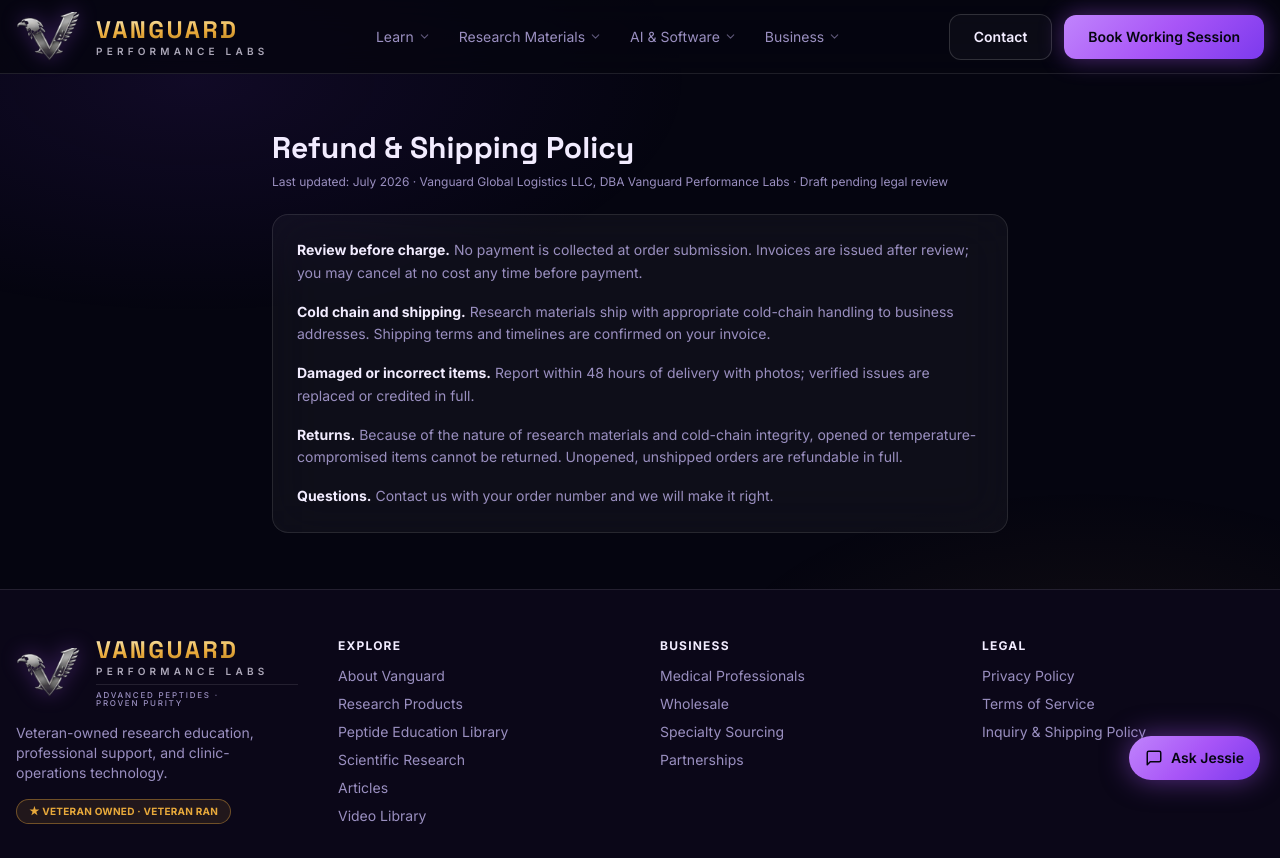
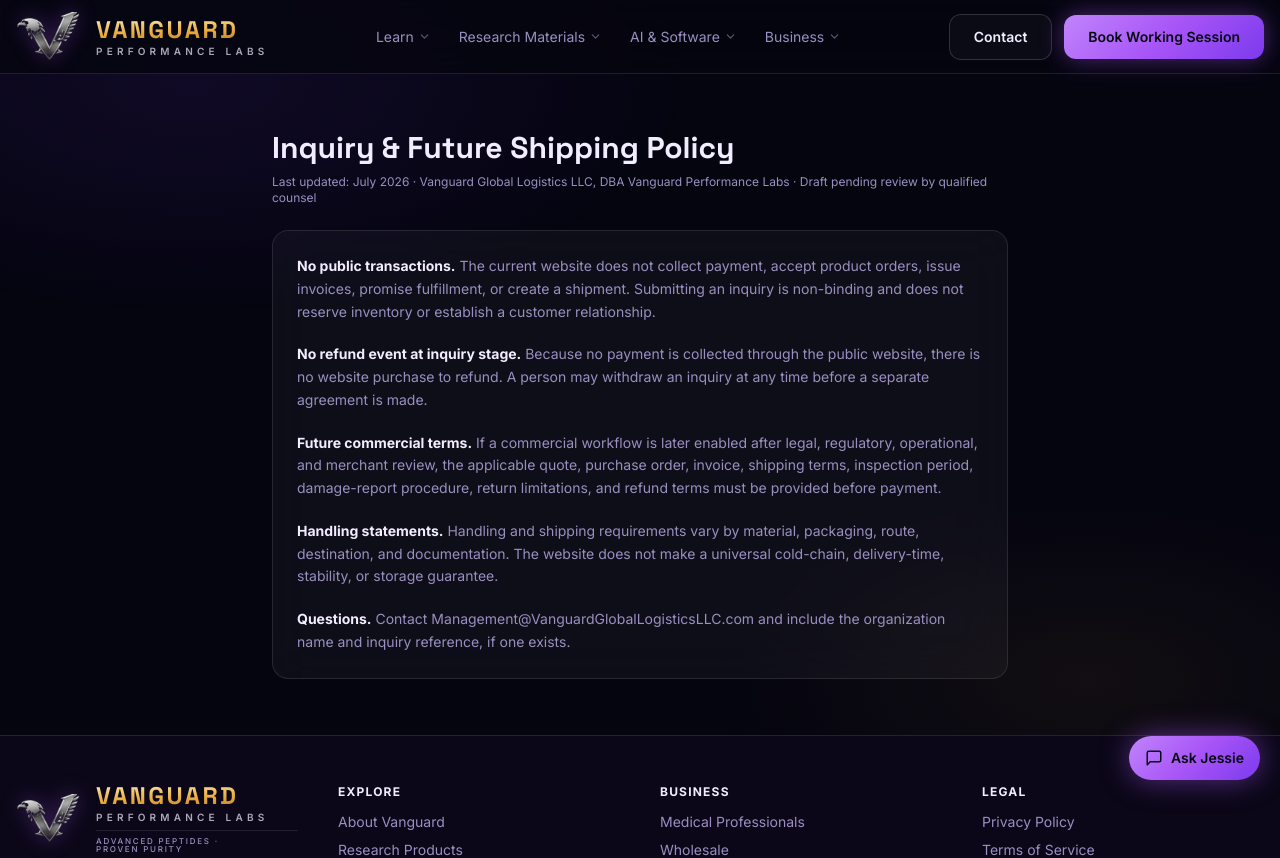
Before and after one commit to Vanguard-Global-Logistics/Vanguard-Performance-Labs, a Next.js app: page /legal/refunds in a window 1280 px wide. Shown: the top 858 px of the page. Built offline with nearby package versions, Linux system fonts and the light colour scheme.

Commit message:
Replace refund page with inquiry and future shipping notice

```diff
--- a/app/legal/refunds/page.tsx
+++ b/app/legal/refunds/page.tsx
@@ -1,16 +1,31 @@
 import { GlassCard } from "@/components/ui";
-export const metadata = { title: "Refund & Shipping Policy" };
+
+export const metadata = { title: "Inquiry & Shipping Policy" };
+
 export default function Page() {
   return (
     <div className="mx-auto max-w-3xl px-4 py-14">
-      <h1 className="font-display text-3xl font-black text-bone">Refund & Shipping Policy</h1>
-      <p className="mt-2 text-xs text-muted">Last updated: July 2026 · Vanguard Global Logistics LLC, DBA Vanguard Performance Labs · Draft pending legal review</p>
-      <GlassCard className="mt-6 space-y-4 p-6 text-sm leading-relaxed text-muted">
-        <p><span className="font-bold text-bone">Review before charge.</span> No payment is collected at order submission. Invoices are issued after review; you may cancel at no cost any time before payment.</p>
-        <p><span className="font-bold text-bone">Cold chain and shipping.</span> Research materials ship with appropriate cold-chain handling to business addresses. Shipping terms and timelines are confirmed on your invoice.</p>
-        <p><span className="font-bold text-bone">Damaged or incorrect items.</span> Report within 48 hours of delivery with photos; verified issues are replaced or credited in full.</p>
-        <p><span className="font-bold text-bone">Returns.</span> Because of the nature of research materials and cold-chain integrity, opened or temperature-compromised items cannot be returned. Unopened, unshipped orders are refundable in full.</p>
-        <p><span className="font-bold text-bone">Questions.</span> Contact us with your order number and we will make it right.</p>
+      <h1 className="font-display text-3xl font-black text-bone">Inquiry & Future Shipping Policy</h1>
+      <p className="mt-2 text-xs text-muted">
+        Last updated: July 2026 · Vanguard Global Logistics LLC, DBA Vanguard Performance Labs · Draft pending review by qualified counsel
+      </p>
+
+      <GlassCard className="mt-6 space-y-5 p-6 text-sm leading-relaxed text-muted">
+        <p>
+          <span className="font-bold text-bone">No public transactions.</span> The current website does not collect payment, accept product orders, issue invoices, promise fulfillment, or create a shipment. Submitting an inquiry is non-binding and does not reserve inventory or establish a customer relationship.
+        </p>
+        <p>
+          <span className="font-bold text-bone">No refund event at inquiry stage.</span> Because no payment is collected through the public website, there is no website purchase to refund. A person may withdraw an inquiry at any time before a separate agreement is made.
+        </p>
+        <p>
+          <span className="font-bold text-bone">Future commercial terms.</span> If a commercial workflow is later enabled after legal, regulatory, operational, and merchant review, the applicable quote, purchase order, invoice, shipping terms, inspection period, damage-report procedure, return limitations, and refund terms must be provided before payment.
+        </p>
+        <p>
+          <span className="font-bold text-bone">Handling statements.</span> Handling and shipping requirements vary by material, packaging, route, destination, and documentation. The website does not make a universal cold-chain, delivery-time, stability, or storage guarantee.
+        </p>
+        <p>
+          <span className="font-bold text-bone">Questions.</span> Contact Management@VanguardGlobalLogisticsLLC.com and include the organization name and inquiry reference, if one exists.
+        </p>
       </GlassCard>
     </div>
   );
```
